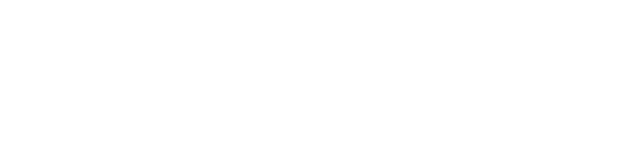
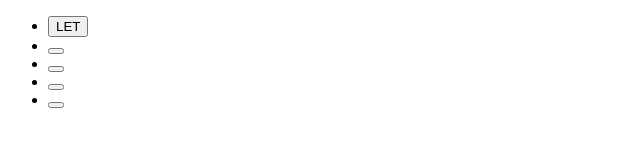
Before and after one commit to Alexintosh/ES6-lab, a website: page index.html in a window 1280 px wide. Shown: the whole page, without its empty margins (0-640 px from the left). Drawn offline with Linux system fonts and the light colour scheme; files that its build step writes are made by us from their sources.

Commit message:
Some works on module import

```diff
--- a/Gruntfile.js
+++ b/Gruntfile.js
@@ -13,7 +13,7 @@ module.exports = function (grunt) {
                // if the source file has an extension of es6 then
                // we change the name of the source file accordingly.
                // The result file's extension is always .js
-               "./dist/module.js": ["./modules/index.js"]
+               "./dist/module.js": ["./modules/*.js"]
             }
          }
       },
--- a/index.html
+++ b/index.html
@@ -14,6 +14,13 @@
 </head>
 
 <body>
+  <ul>
+    <li><button onclick="loadEx()">LET</button></li>
+    <li><button></button></li>
+    <li><button></button></li>
+    <li><button></button></li>
+    <li><button></button></li>
+  </ul>
   <script src="dist/module.js"></script>
 </body>
 </html>
--- a/modules/index.js
+++ b/modules/index.js
@@ -1,18 +1,9 @@
+import { letExample } from "./let_module"
 
-/**
- * Let
- * */
-/*
-let dog = "Puppy"
-
-while(true){
-  let dog = "Pupa"
-  console.log(dog)
-  break;
+letExample()
+function loadEx(){
+  clear()
 }
-
-console.log(dog)
-*/
 
 /**
  * Classes, super, static
```
